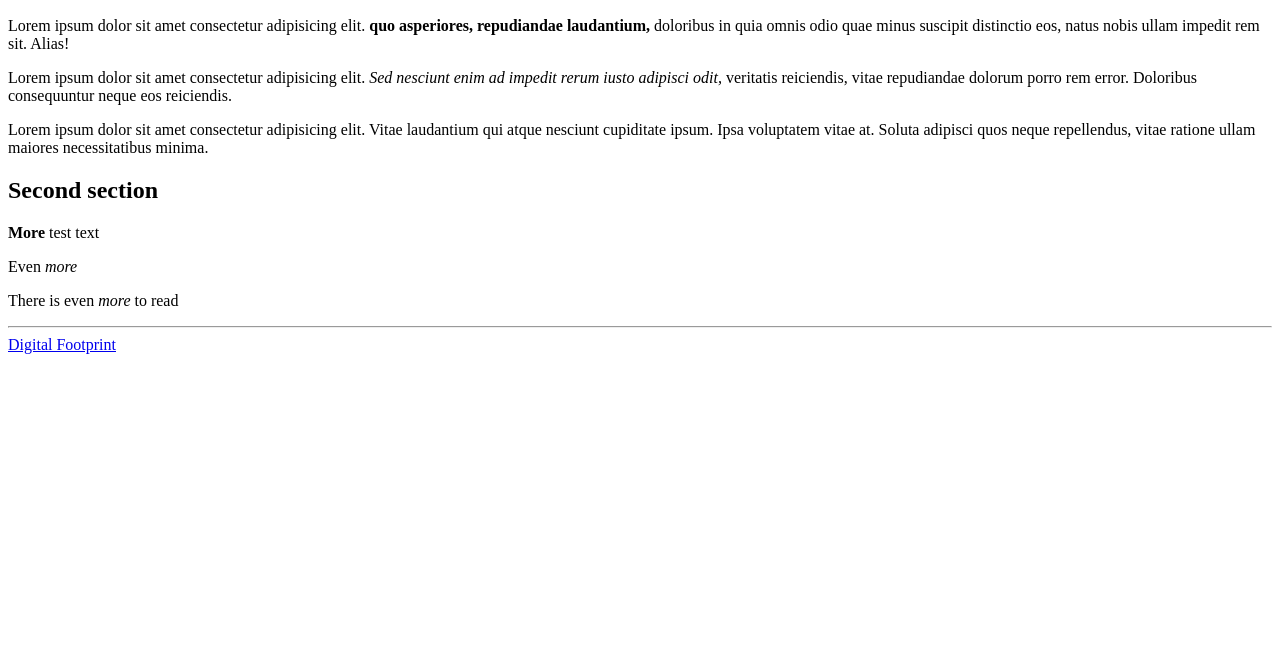
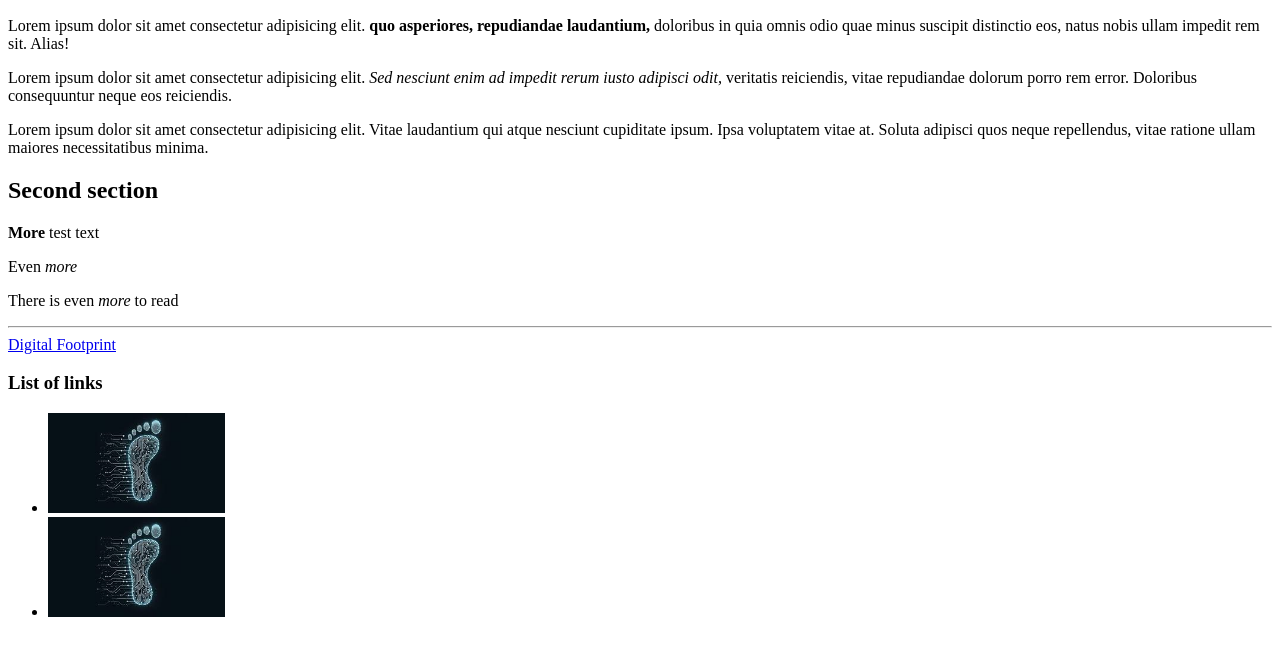
Before and after one commit to bpmryandinh/digitalFootPrint, a plain HTML site: page blog/blog.html in a window 1280 px wide. Shown: the part 110-766 px from the top of the page. Drawn offline with Linux system fonts and the light colour scheme.

Commit message:
added digitalFootprint2.jpg in media folder and create clickable image links in blog.html

```diff
--- a/blog/blog.html
+++ b/blog/blog.html
@@ -28,5 +28,16 @@
             <a href = "/index.html">Digital Footprint</a>
 
     </tag>
+     <h3>List of links</h3>
+            <ul>
+                <li>
+                    <a href = "../index.html" ><img src = "../media/digitalFootprint2.jpg" alt = "Click here to go to a page about Digital Footprints" height = "100"></a>
+                </li>
+            <li>
+                    <a href = "https://en.wikipedia.org/wiki/Digital_footprint" ><img src =  "../media/digitalFootprint2.jpg" alt = "Click here to go to a Wiki page about it" height = "100"></a>
+            </li>
+            </ul>
+
 </body>
+
 </html>
```
Also changed, not shown: media/digitalFootprint2.jpg (added).
